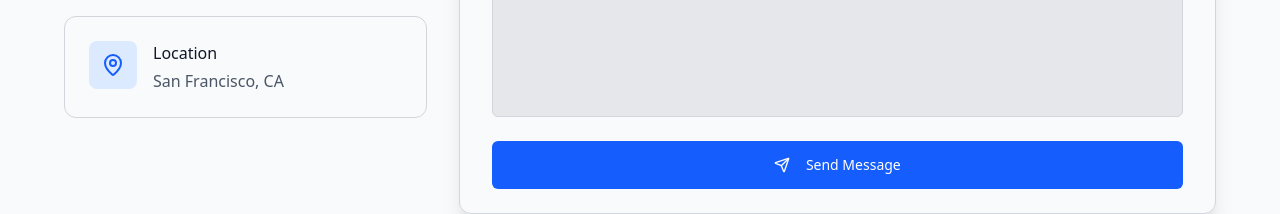
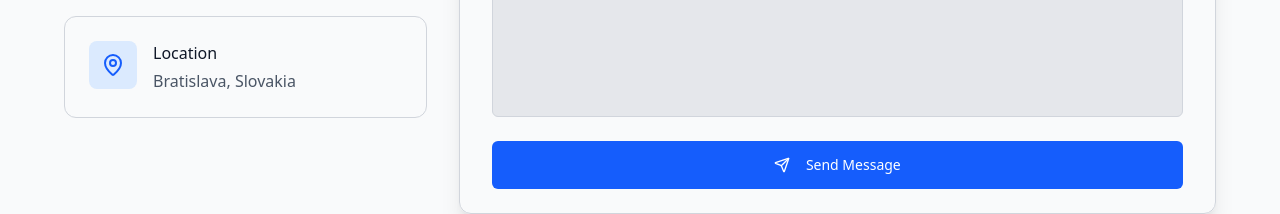
Before and after one commit to faidrn/my-portfolio, a React (Vite) app: page / in a window 1280 px wide. Shown: the part 6469-6683 px from the top of the page. Built offline with nearby package versions, Linux system fonts and the light colour scheme.

Commit message:
Update location in the Contact component

```diff
--- a/src/components/sections/Contact.jsx
+++ b/src/components/sections/Contact.jsx
@@ -77,7 +77,7 @@ const Contact = () => {
         {
             icon: MapPin,
             title: t('contact.personal.location'),
-            content: 'San Francisco, CA',
+            content: t('contact.personal.location.country'),
             link: '#',
         },
     ];
--- a/src/locales/translations.js
+++ b/src/locales/translations.js
@@ -96,6 +96,7 @@ export const translations = {
         'contact.info': 'Contact Information',
         'contact.personal.phone': 'Phone',
         'contact.personal.location': 'Location',
+        'contact.personal.location.country': 'Bratislava, Slovakia',
         'contact.personal.whatsapp': 'Whatsapp',
         'contact.whatsapp.message': "Hello! I'm interested in your services as a frontend developer.",
         'contact.email.success': 'Message sent successfully!',
@@ -201,6 +202,7 @@ export const translations = {
         'contact.info': 'Información de Contacto',
         'contact.personal.phone': 'Teléfono',
         'contact.personal.location': 'Ubicación',
+        'contact.personal.location.country': 'Bratislava, Eslovaquia',
         'contact.personal.whatsapp': 'Whatsapp',
         'contact.whatsapp.message': "Hola! Estoy interesado en tus servicios como desarrollador frontend.",
         'contact.email.success': '¡Mensaje enviado correctamente!',
```
